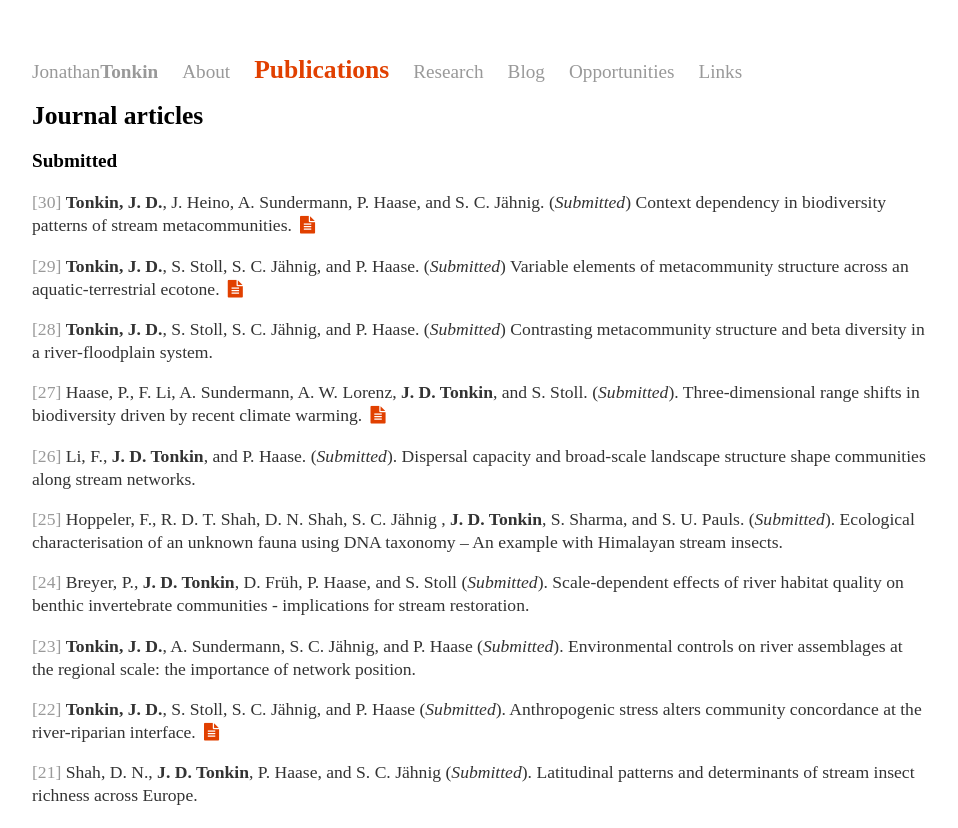
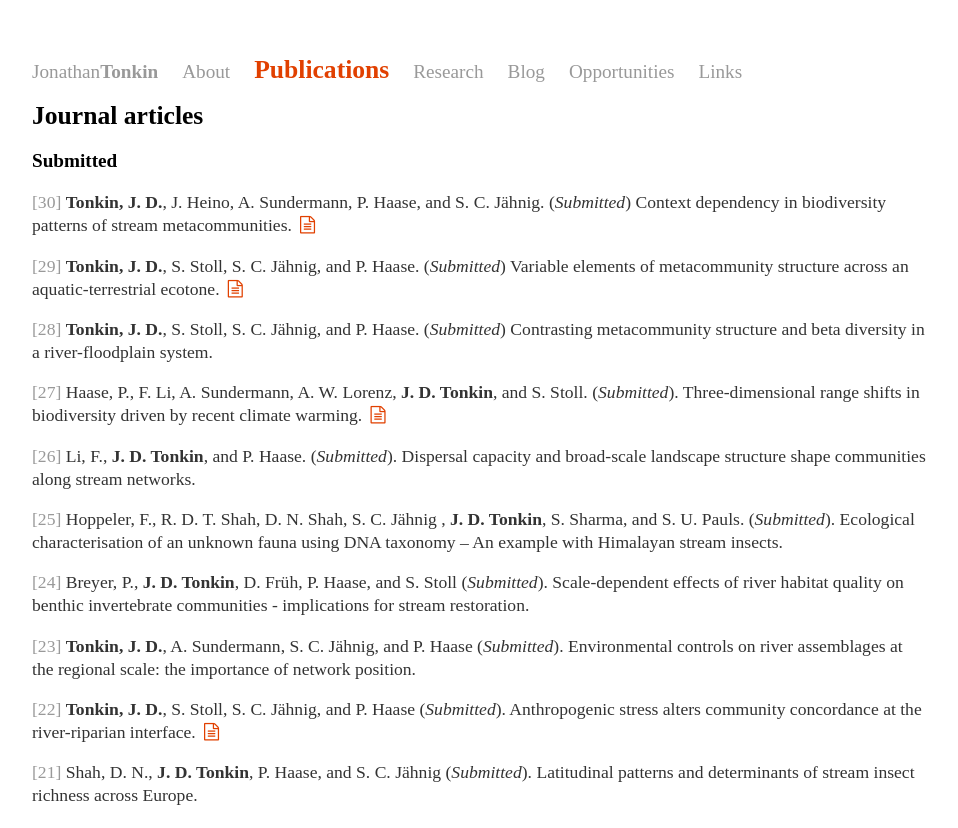
Before and after one commit to jdtonkin/jdtonkin.github.io, a Jekyll site: the page built from Publications/index.md, in a window 1280 px wide. Shown: the top 828 px of the page, without its empty margins (160-1118 px from the left). Built offline with Jekyll 4.4.1, drawn with Linux system fonts in a browser that asks for light colours; nearby versions of some CDN libraries; some web fonts are replaced.

Commit message:
Update index.md

```diff
--- a/Publications/index.md
+++ b/Publications/index.md
@@ -36,13 +36,13 @@ title: Publications
 
 ###Submitted
 
-<span style="color:#999">[30]</span> **Tonkin, J. D.**, J. Heino, A. Sundermann, P. Haase, and S. C. Jähnig. (*Submitted*) Context dependency in biodiversity patterns of stream metacommunities. [<i class="fa fa-fw fa-file-text"></i>](https://dx.doi.org/10.7287/peerj.preprints.1040v1)
+<span style="color:#999">[30]</span> **Tonkin, J. D.**, J. Heino, A. Sundermann, P. Haase, and S. C. Jähnig. (*Submitted*) Context dependency in biodiversity patterns of stream metacommunities. [<i class="fa fa-fw fa-file-text-o"></i>](https://dx.doi.org/10.7287/peerj.preprints.1040v1)
 
-<span style="color:#999">[29]</span> **Tonkin, J. D.**, S. Stoll, S. C. Jähnig, and P. Haase. (*Submitted*) Variable elements of metacommunity structure across an aquatic-terrestrial ecotone. [<i class="fa fa-fw fa-file-text"></i>](https://dx.doi.org/10.7287/peerj.preprints.1026v1)
+<span style="color:#999">[29]</span> **Tonkin, J. D.**, S. Stoll, S. C. Jähnig, and P. Haase. (*Submitted*) Variable elements of metacommunity structure across an aquatic-terrestrial ecotone. [<i class="fa fa-fw fa-file-text-o"></i>](https://dx.doi.org/10.7287/peerj.preprints.1026v1)
 
 <span style="color:#999">[28]</span> **Tonkin, J. D.**, S. Stoll, S. C. Jähnig, and P. Haase. (*Submitted*) Contrasting metacommunity structure and beta diversity in a river-floodplain system.
 
-<span style="color:#999">[27]</span> Haase, P., F. Li, A. Sundermann, A. W. Lorenz, **J. D. Tonkin**, and S. Stoll. (*Submitted*). Three-dimensional range shifts in biodiversity driven by recent climate warming. [<i class="fa fa-fw fa-file-text"></i>](https://dx.doi.org/10.7287/peerj.preprints.1034v1)
+<span style="color:#999">[27]</span> Haase, P., F. Li, A. Sundermann, A. W. Lorenz, **J. D. Tonkin**, and S. Stoll. (*Submitted*). Three-dimensional range shifts in biodiversity driven by recent climate warming. [<i class="fa fa-fw fa-file-text-o"></i>](https://dx.doi.org/10.7287/peerj.preprints.1034v1)
 
 <span style="color:#999">[26]</span> Li, F., **J. D. Tonkin**, and P. Haase. (*Submitted*). Dispersal capacity and broad-scale landscape structure shape communities along stream networks.
 
@@ -52,7 +52,7 @@ title: Publications
 
 <span style="color:#999">[23]</span> **Tonkin, J. D.**, A. Sundermann, S. C. Jähnig, and P. Haase (*Submitted*). Environmental controls on river assemblages at the regional scale: the importance of network position.
 
-<span style="color:#999">[22]</span> **Tonkin, J. D.**, S. Stoll, S. C. Jähnig, and P. Haase (*Submitted*). Anthropogenic stress alters community concordance at the river-riparian interface. [<i class="fa fa-fw fa-file-text"></i>](https://dx.doi.org/10.7287/peerj.preprints.798v1)
+<span style="color:#999">[22]</span> **Tonkin, J. D.**, S. Stoll, S. C. Jähnig, and P. Haase (*Submitted*). Anthropogenic stress alters community concordance at the river-riparian interface. [<i class="fa fa-fw fa-file-text-o"></i>](https://dx.doi.org/10.7287/peerj.preprints.798v1)
 
 <span style="color:#999">[21]</span> Shah, D. N., **J. D. Tonkin**, P. Haase, and S. C. Jähnig (*Submitted*). Latitudinal patterns and determinants of stream insect richness across Europe.
 
```
